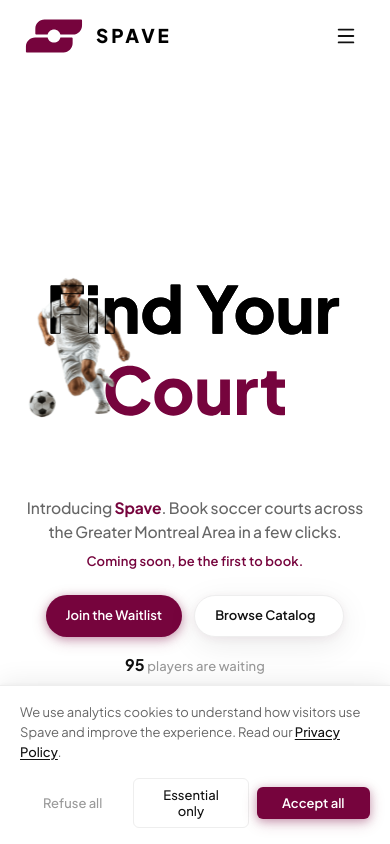
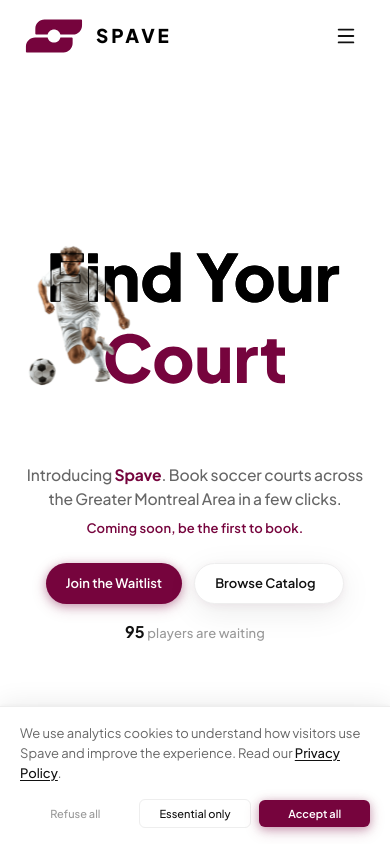
Before and after one commit to spave-app/spave-web, a Next.js app: page / in a window 390 px wide. Shown: the top 844 px of the page. Built offline with nearby package versions, Linux system fonts and the light colour scheme.

Commit message:
UI adjustments.

```diff
--- a/app/components/styles/CookieBanner.module.css
+++ b/app/components/styles/CookieBanner.module.css
@@ -111,11 +111,13 @@
   .refuse {
     flex: 1;
     text-align: center;
+    white-space: nowrap;
   }
 
   .essential {
     flex: 1;
     text-align: center;
+    white-space: nowrap;
   }
 
   .accept {
@@ -123,3 +125,12 @@
     text-align: center;
   }
 }
+
+@media (max-width: 390px) {
+  .refuse,
+  .essential,
+  .accept {
+    font-size: 11px;
+    padding: 7px var(--space-2);
+  }
+}
--- a/app/components/styles/Footer.module.css
+++ b/app/components/styles/Footer.module.css
@@ -161,3 +161,9 @@
     grid-template-columns: 1fr auto auto;
   }
 }
+
+@media (max-width: 640px) {
+  .input {
+    font-size: 16px;
+  }
+}
--- a/app/components/styles/Hero.module.css
+++ b/app/components/styles/Hero.module.css
@@ -1,6 +1,6 @@
 .hero {
   padding-top: var(--header-h);
-  min-height: 100dvh;
+  min-height: calc(100dvh - var(--cookie-banner-height, 0px));
   display: flex;
   align-items: center;
 }
```
Also changed, not shown: feedback_loop/image.png.
